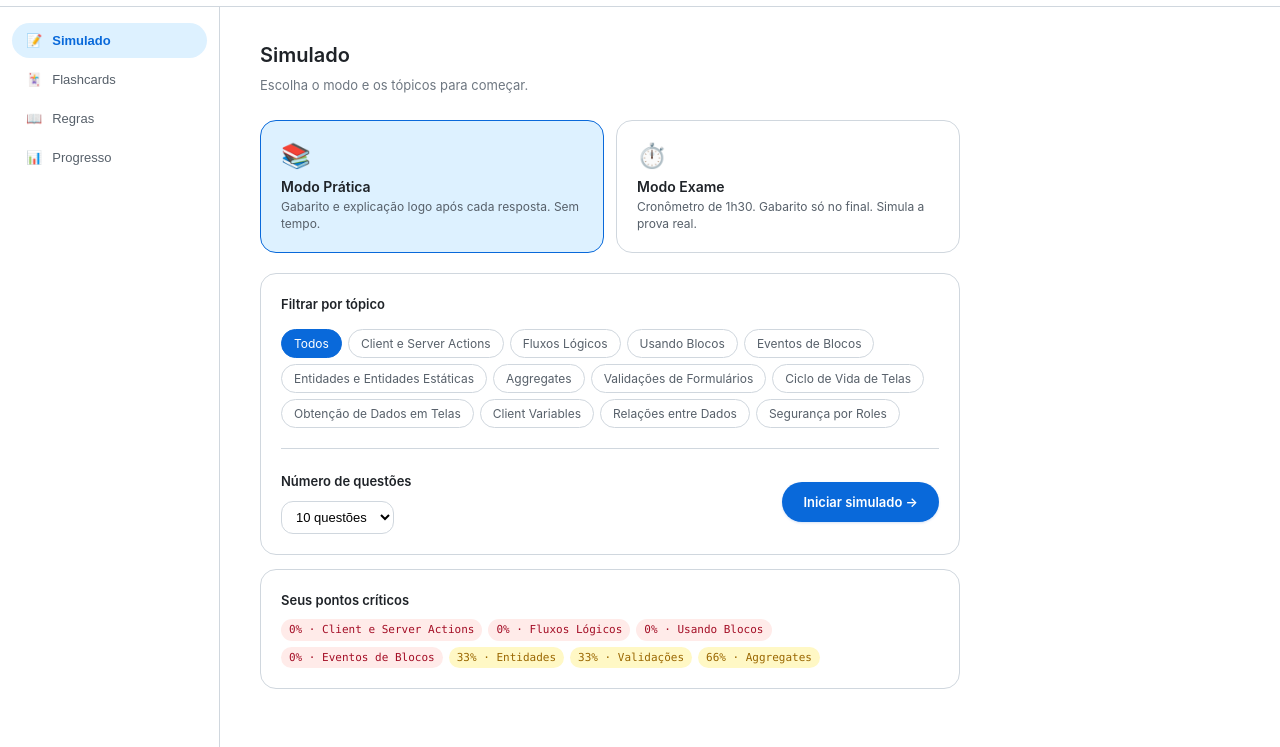
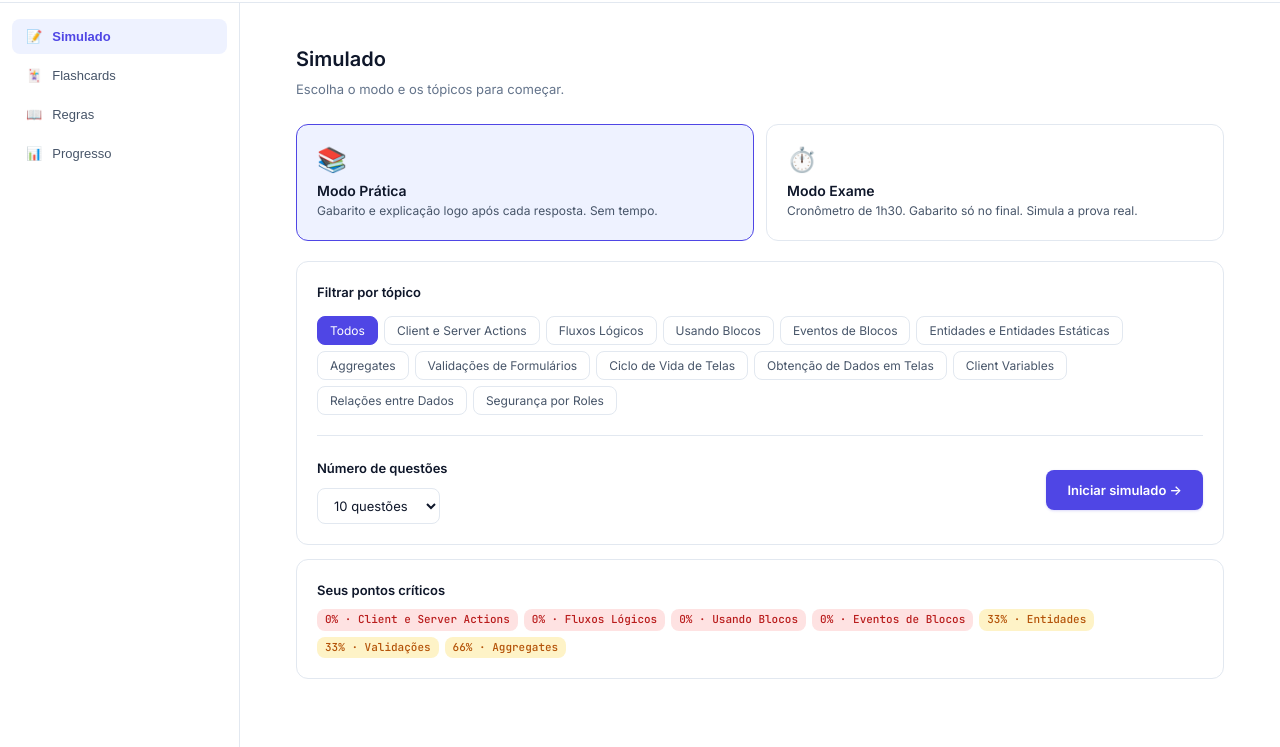
Before and after one commit to Gabrielcafens/os-prep, a plain HTML site: page index.html in a window 1280 px wide. Shown: the part 53-800 px from the top of the page. Drawn offline with nearby package versions, Linux system fonts and the light colour scheme.

Commit message:
ajusta proporcoes (dimensoes outsystems.com), corrige select quebrado e moderniza paleta/fontes (indigo/slate + Inter/JetBrains Mono)

```diff
--- a/css/style.css
+++ b/css/style.css
@@ -1,56 +1,61 @@
 :root {
-  --accent: #0969DA;
-  --accent-hover: #0552A5;
-  --accent-soft: #DDF1FF;
+  --accent: #4F46E5;
+  --accent-hover: #4338CA;
+  --accent-soft: #EEF2FF;
   --on-accent: #FFFFFF;
-  --red: #CF222E;
-  --red-dark: #A40E26;
-  --red-soft: #FFEBE9;
-  --green: #1A7A4A;
-  --green-soft: #E6F4EC;
-  --amber: #9A6700;
-  --amber-soft: #FFF8C5;
-  --ink: #1F2328;
-  --ink-mid: #57606A;
-  --ink-light: #6E7781;
-  --border: #D0D7DE;
+  --red: #DC2626;
+  --red-dark: #B91C1C;
+  --red-soft: #FEE2E2;
+  --green: #16A34A;
+  --green-soft: #DCFCE7;
+  --amber: #B45309;
+  --amber-soft: #FEF3C7;
+  --ink: #0F172A;
+  --ink-mid: #475569;
+  --ink-light: #64748B;
+  --border: #E2E8F0;
   --bg: #FFFFFF;
-  --sidebar-bg: #F6F8FA;
+  --sidebar-bg: #F8FAFC;
   --surface: #FFFFFF;
-  --reveal-bg: #1F2328;
-  --reveal-fg: #F0F3F6;
-  --radius: 16px;
-  --radius-sm: 12px;
-  --radius-pill: 999px;
-  --shadow: 0 1px 2px rgba(31,35,40,.06), 0 1px 8px rgba(31,35,40,.05);
-  --shadow-hover: 0 4px 10px rgba(31,35,40,.08), 0 10px 28px rgba(31,35,40,.10);
-  --elevation-1: 0 1px 3px rgba(11,87,208,.1), 0 1px 2px rgba(11,87,208,.08);
-  --elevation-2: 0 3px 6px rgba(11,87,208,.12), 0 4px 14px rgba(11,87,208,.10);
-  --mono: ui-monospace, SFMono-Regular, "SF Mono", Menlo, Consolas, monospace;
-  --sidebar-w: 220px;
-  --topbar-h: 60px;
+  --reveal-bg: #1E1B3A;
+  --reveal-fg: #EEF2FF;
+  /* Dimensions grounded on outsystems.com: ~6-8px button radius, 8-12px card radius, ~1200px content width */
+  --radius: 12px;
+  --radius-sm: 8px;
+  --shadow: 0 1px 2px rgba(15,23,42,.06), 0 1px 8px rgba(15,23,42,.05);
+  --shadow-hover: 0 4px 10px rgba(15,23,42,.08), 0 10px 28px rgba(15,23,42,.10);
+  --elevation-1: 0 1px 3px rgba(79,70,229,.12), 0 1px 2px rgba(79,70,229,.08);
+  --elevation-2: 0 3px 6px rgba(79,70,229,.14), 0 4px 14px rgba(79,70,229,.12);
+  --font-sans: 'Inter', -apple-system, BlinkMacSystemFont, 'Segoe UI', Helvetica, Arial, sans-serif;
+  --mono: 'JetBrains Mono', ui-monospace, SFMono-Regular, "SF Mono", Menlo, Consolas, monospace;
+  --sidebar-w: 240px;
+  --topbar-h: 56px;
+  /* Bootstrap container breakpoints (lg/xl/xxl) */
+  --container-lg: 960px;
+  --container-xl: 1140px;
+  --container-xxl: 1320px;
 }
 
 @media (prefers-color-scheme: dark) {
   :root:not([data-theme="light"]) {
-    --accent: #388BFD;
-    --accent-hover: #58A6FF;
-    --accent-soft: rgba(56,139,253,.16);
+    --accent: #818CF8;
+    --accent-hover: #A5B4FC;
+    --accent-soft: rgba(129,140,248,.18);
     --on-accent: #FFFFFF;
-    --red: #FF7B72;
-    --red-dark: #FFA198;
-    --red-soft: rgba(248,81,73,.16);
-    --green: #3FB950;
-    --green-soft: rgba(63,185,80,.16);
-    --amber: #D29922;
-    --amber-soft: rgba(210,153,34,.16);
-    --ink: #E6EDF3;
-    --ink-mid: #9BA7B4;
-    --ink-light: #7D8590;
-    --border: #30363D;
-    --bg: #0D1117;
-    --sidebar-bg: #161B22;
-    --surface: #161B22;
+    --red: #F87171;
+    --red-dark: #FCA5A5;
+    --red-soft: rgba(248,113,113,.16);
+    --green: #4ADE80;
+    --green-soft: rgba(74,222,128,.16);
+    --amber: #FBBF24;
+    --amber-soft: rgba(251,191,36,.16);
+    --ink: #F1F5F9;
+    --ink-mid: #94A3B8;
+    --ink-light: #7C8798;
+    --border: #334155;
+    --bg: #0F172A;
+    --sidebar-bg: #1E293B;
+    --surface: #1E293B;
     --shadow: 0 1px 2px rgba(0,0,0,.4), 0 1px 8px rgba(0,0,0,.3);
     --shadow-hover: 0 4px 10px rgba(0,0,0,.4), 0 10px 28px rgba(0,0,0,.45);
     --elevation-1: 0 1px 3px rgba(0,0,0,.4), 0 1px 2px rgba(0,0,0,.3);
@@ -59,24 +64,24 @@
 }
 
 :root[data-theme="dark"] {
-  --accent: #388BFD;
-  --accent-hover: #58A6FF;
-  --accent-soft: rgba(56,139,253,.16);
+  --accent: #818CF8;
+  --accent-hover: #A5B4FC;
+  --accent-soft: rgba(129,140,248,.18);
   --on-accent: #FFFFFF;
-  --red: #FF7B72;
-  --red-dark: #FFA198;
-  --red-soft: rgba(248,81,73,.16);
-  --green: #3FB950;
-  --green-soft: rgba(63,185,80,.16);
-  --amber: #D29922;
-  --amber-soft: rgba(210,153,34,.16);
-  --ink: #E6EDF3;
-  --ink-mid: #9BA7B4;
-  --ink-light: #7D8590;
-  --border: #30363D;
-  --bg: #0D1117;
-  --sidebar-bg: #161B22;
-  --surface: #161B22;
+  --red: #F87171;
+  --red-dark: #FCA5A5;
+  --red-soft: rgba(248,113,113,.16);
+  --green: #4ADE80;
+  --green-soft: rgba(74,222,128,.16);
+  --amber: #FBBF24;
+  --amber-soft: rgba(251,191,36,.16);
+  --ink: #F1F5F9;
+  --ink-mid: #94A3B8;
+  --ink-light: #7C8798;
+  --border: #334155;
+  --bg: #0F172A;
+  --sidebar-bg: #1E293B;
+  --surface: #1E293B;
   --shadow: 0 1px 2px rgba(0,0,0,.4), 0 1px 8px rgba(0,0,0,.3);
   --shadow-hover: 0 4px 10px rgba(0,0,0,.4), 0 10px 28px rgba(0,0,0,.45);
   --elevation-1: 0 1px 3px rgba(0,0,0,.4), 0 1px 2px rgba(0,0,0,.3);
@@ -90,7 +95,7 @@
 html { scroll-behavior: smooth; }
 
 body {
-  font-family: -apple-system, BlinkMacSystemFont, 'Segoe UI', Helvetica, Arial, sans-serif;
+  font-family: var(--font-sans);
   background: var(--bg);
   color: var(--ink);
   min-height: 100vh;
@@ -260,7 +265,7 @@ a { color: var(--accent); }
   gap: 10px;
   padding: 10px 14px;
   border: none;
-  border-radius: var(--radius-pill);
+  border-radius: var(--radius-sm);
   background: none;
   cursor: pointer;
   font-size: 13px;
@@ -276,7 +281,31 @@ a { color: var(--accent); }
 
 /* PAGES */
 .content { flex: 1; min-width: 0; }
-.page { padding: 32px 40px; max-width: 780px; }
+.page { padding: 40px 56px; max-width: 1140px; }
+
+@media (min-width: 1440px) {
+  .page { max-width: 1320px; padding: 48px 64px; }
+}
+
+/* FORM FIELDS */
+.select-field {
+  padding: 8px 12px;
+  border: 1px solid var(--border);
+  border-radius: var(--radius-sm);
+  font-size: 13px;
+  font-family: inherit;
+  background: var(--surface);
+  color: var(--ink);
+  cursor: pointer;
+  transition: border-color .15s;
+}
+
+.select-field:hover { border-color: var(--accent); }
+
+.select-field option {
+  background: var(--surface);
+  color: var(--ink);
+}
 
 /* CARDS */
 .card {
@@ -296,7 +325,7 @@ a { color: var(--accent); }
   gap: 6px;
   min-height: 40px;
   padding: 9px 20px;
-  border-radius: var(--radius-pill);
+  border-radius: var(--radius-sm);
   border: 1px solid transparent;
   font-size: 13px;
   font-weight: 600;
@@ -690,7 +719,7 @@ a { color: var(--accent); }
 .filter-chip {
   font-size: 12px;
   padding: 6px 12px;
-  border-radius: 20px;
+  border-radius: var(--radius-sm);
   border: 1px solid var(--border);
   background: var(--surface);
   cursor: pointer;
--- a/index.html
+++ b/index.html
@@ -5,6 +5,9 @@
   <meta name="viewport" content="width=device-width, initial-scale=1.0" />
   <meta name="color-scheme" content="light dark" />
   <title>OS Prep — Associate Reactive Developer</title>
+  <link rel="preconnect" href="https://fonts.googleapis.com" />
+  <link rel="preconnect" href="https://fonts.gstatic.com" crossorigin />
+  <link href="https://fonts.googleapis.com/css2?family=Inter:wght@400;500;600;700&family=JetBrains+Mono:wght@400;500;600&display=swap" rel="stylesheet" />
   <link rel="stylesheet" href="css/style.css" />
   <script>
     (function () {
@@ -120,7 +123,7 @@
         <div>
           <label class="text-sm font-semibold" for="quiz-count">Número de questões</label>
           <div class="flex gap-8 mt-8">
-            <select id="quiz-count" x-model.number="quizCount" style="padding:7px 10px;border:1px solid var(--border);border-radius:var(--radius-sm);font-size:13px;background:var(--white)">
+            <select id="quiz-count" class="select-field" x-model.number="quizCount">
               <option value="5">5 questões</option>
               <option value="10">10 questões</option>
               <option value="15">15 questões</option>
```
